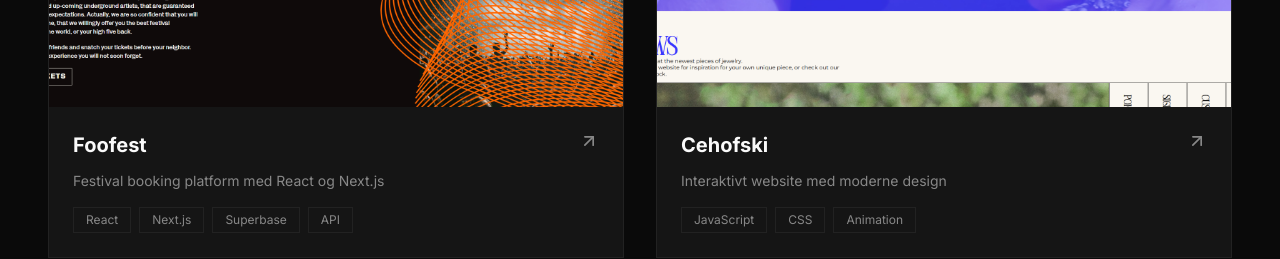
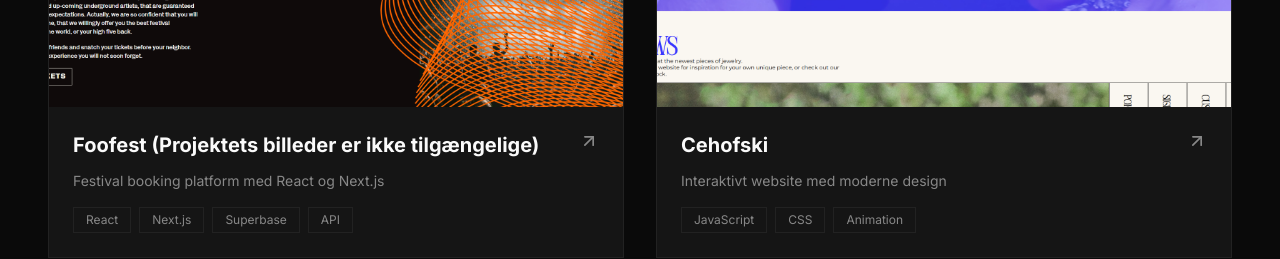
Before and after one commit to magn5310/praktik_ppp, a React (Vite) app in the folder portfolio-react/: page / in a window 1280 px wide. Shown: the part 4500-4759 px from the top of the page. Built offline with nearby package versions, Linux system fonts and the light colour scheme.

Commit message:
Update title for Foofest project to include image availability note

```diff
--- a/portfolio-react/src/components/ProjectsSection.tsx
+++ b/portfolio-react/src/components/ProjectsSection.tsx
@@ -14,7 +14,7 @@ interface Project {
 
 const projects: Project[] = [
   {
-    title: "Foofest",
+    title: "Foofest (Projektets billeder er ikke tilgængelige)",
     description: "Festival booking platform med React og Next.js",
     url: "https://foofest-forbedringer.vercel.app/",
     image: "/images/foofest.png",
```
